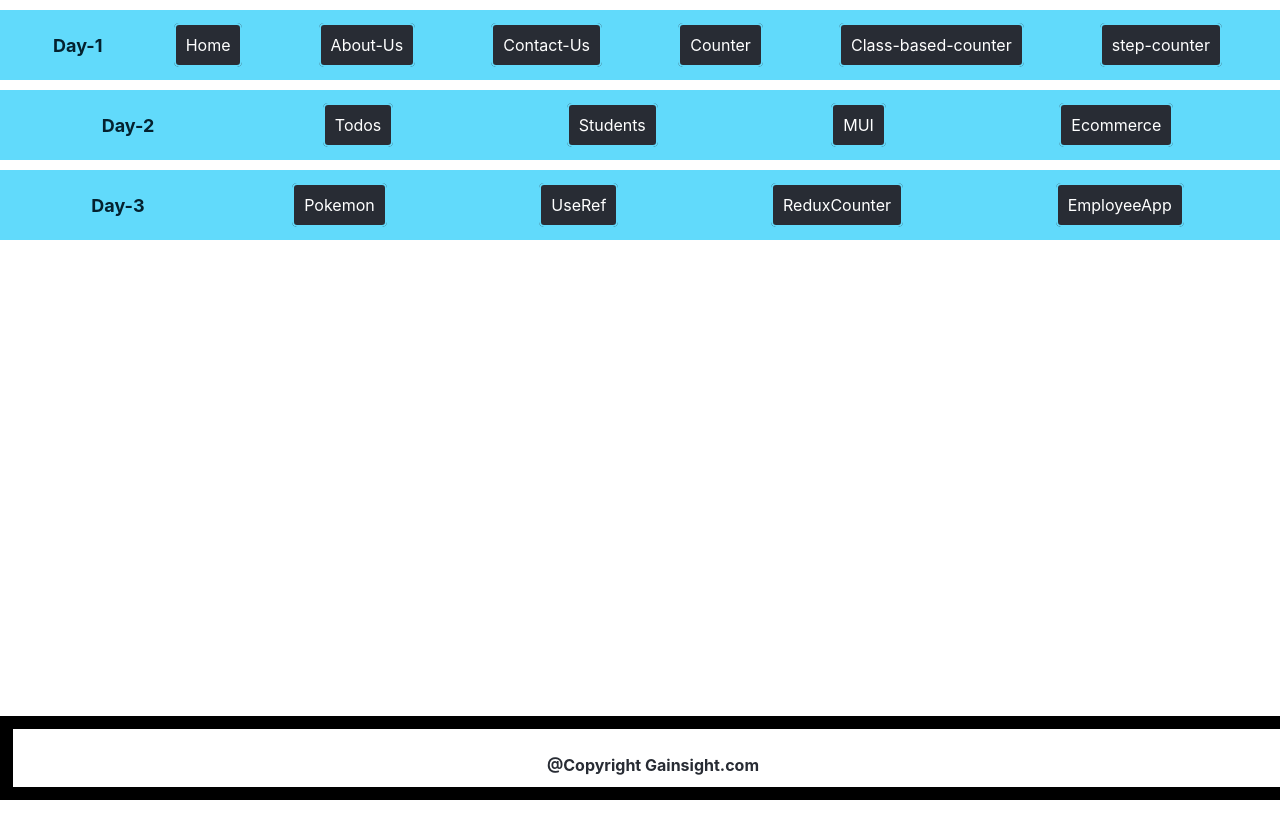
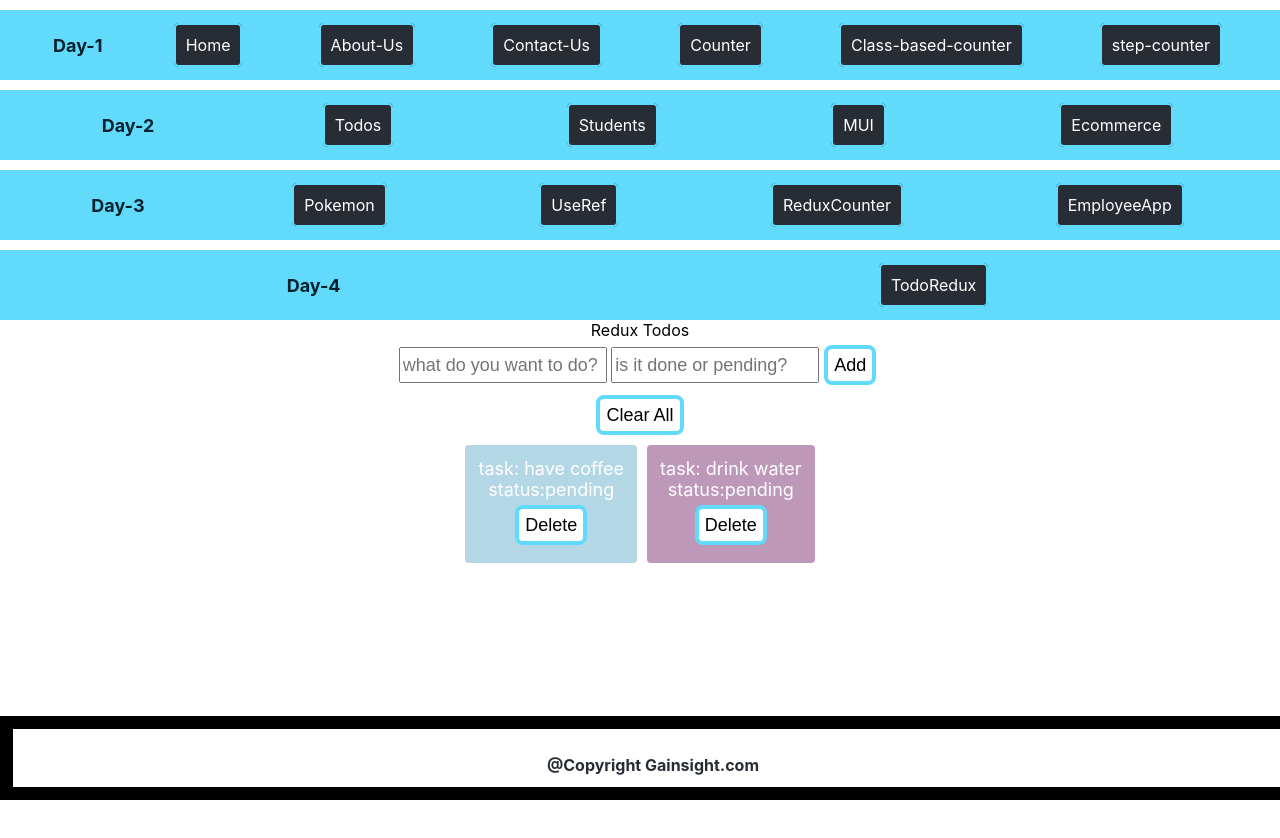
Before and after one commit to shreyanshishukla/Assignment1React, a React (Create React App) app: page /TodoRedux in a window 1280 px wide. Shown: the top 838 px of the page. Before the commit the page ends 800 px from the top, so only its background shows below. Built offline with nearby package versions, Linux system fonts and the light colour scheme.

Commit message:
day 4 assing 1

```diff
--- a/src/App.css
+++ b/src/App.css
@@ -20,13 +20,20 @@ body {
 }
 .todo {
   display: flex;
-  flex-direction: column;
+  flex-direction: row;
   justify-content: center;
   align-items: center;
+  flex-wrap: wrap-reverse;
+  margin-bottom: 300px;
 }
 .todo-items {
   margin: 4px;
   border-radius: 4px;
+  display: flex;
+  flex-direction: row;
+  justify-content: space-around;
+
+  align-items: center;
 }
 .todo-items:nth-child(even) {
   background-color: #be98b9;
@@ -36,6 +43,7 @@ body {
   padding: 5px;
   display: flex;
   width: max-content;
+  margin: 5px;
 }
 .todo-items:nth-child(odd) {
   background-color: #b4d7e6;
@@ -44,6 +52,7 @@ body {
   font-weight: 400;
   padding: 5px;
   display: flex;
+  margin: 5px;
 
   width: max-content;
 }
--- a/src/App.js
+++ b/src/App.js
@@ -18,6 +18,7 @@ import Pokemon from "./Pokemon/Pokemon";
 import UseRef from "./UseRef/UseRef";
 import ReduxCounter from "./ReduxCounter/ReduxCounter";
 import EmployeeApp from "./EmployeeApp/EmployeeApp";
+import TodoReduc from "./TodoRedux/TodoReduc";
 function App() {
   const students = ["apoorva", "kamran", "nidhi", "sana", "shreyanshi"];
 
@@ -40,7 +41,7 @@ function App() {
           day={"Day-3"}
           menus={["Pokemon", "UseRef", "ReduxCounter", "EmployeeApp"]}
         />
-
+        <Menu day={"Day-4"} menus={["TodoRedux"]} />
         <Routes>
           <Route exact path="/todos" element={<Todo />} />
           <Route exact path="/" element={<Home />} />
@@ -67,6 +68,7 @@ function App() {
           <Route exact path="/UseRef" element={<UseRef />} />
           <Route exact path="/ReduxCounter" element={<ReduxCounter />} />
           <Route exact path="/EmployeeApp" element={<EmployeeApp />} />
+          <Route exact path="/TodoRedux" element={<TodoReduc />} />
         </Routes>
 
         <Footer />
--- a/src/Reducers/countreducer.js
+++ b/src/Reducers/countreducer.js
@@ -1,4 +1,4 @@
-export const initialState = { count: 3 };
+export const initialState = { count: 3, age: 2 };
 
 export default (state = initialState, ACTION) => {
   if (ACTION.type == "increase") {
@@ -13,5 +13,17 @@ export default (state = initialState, ACTION) => {
     const newState = { ...state, count: initialState.count };
     return newState;
   }
+  if (ACTION.type == "increaseage") {
+    const newState = { ...state, age: state.age + 1 };
+    return newState;
+  }
+  if (ACTION.type == "decreaseage") {
+    const newState = { ...state, age: state.age - 1 };
+    return newState;
+  }
+  if (ACTION.type == "resetage") {
+    const newState = { ...state, age: initialState.age };
+    return newState;
+  }
   return state;
 };
--- /dev/null
+++ b/src/Reducers/todoreducer.js
@@ -0,0 +1,23 @@
+const initialState = [
+  {
+    task: "have coffee",
+    status: "pending",
+  },
+  {
+    task: "drink water",
+    status: "pending",
+  },
+];
+
+export default (state = initialState, action) => {
+  switch (action.type) {
+    case "addTodo":
+      return [...state, action.payload];
+    case "delTodo":
+      return state.filter((v, indx) => indx != action.payload.indx);
+    case "delAll":
+      return [];
+    default:
+      return state;
+  }
+};
--- a/src/ReduxCounter/ReduxCounter.js
+++ b/src/ReduxCounter/ReduxCounter.js
@@ -1,17 +1,35 @@
 import { useDispatch, useSelector } from "react-redux";
+import {
+  increase,
+  decrease,
+  reset,
+  increaseage,
+  decreaseage,
+  resetage,
+} from "../actions/counteraction";
 export default () => {
-  const [count] = useSelector((state) => {
-    return [state.count];
+  const [count, age] = useSelector((state) => {
+    return [state.count.count, state.count.age];
   });
+
   const dispatch = useDispatch();
   const increaseCount = () => {
-    dispatch({ type: "increase" });
+    dispatch(increase());
   };
   const decreaseCount = () => {
-    dispatch({ type: "decrease" });
+    dispatch(decrease());
   };
   const resetCount = () => {
-    dispatch({ type: "reset" });
+    dispatch(reset());
+  };
+  const increaseAge = () => {
+    dispatch(increaseage());
+  };
+  const decreaseAge = () => {
+    dispatch(decreaseage());
+  };
+  const resetAge = () => {
+    dispatch(resetage());
   };
   return (
     <>
@@ -19,6 +37,10 @@ export default () => {
       <button onClick={increaseCount}>INC</button>
       <button onClick={decreaseCount}>DEC</button>
       <button onClick={resetCount}>RESET</button>
+      <div>Age={age}</div>
+      <button onClick={increaseAge}>INC</button>
+      <button onClick={decreaseAge}>DEC</button>
+      <button onClick={resetAge}>RESET</button>
     </>
   );
 };
--- a/src/Store/Store.js
+++ b/src/Store/Store.js
@@ -1,4 +1,8 @@
-import { createStore } from "redux";
-import countreducer, { initialState } from "../Reducers/countreducer";
-let store = createStore(countreducer);
+import { combineReducers, createStore } from "redux";
+import countreducer from "../Reducers/countreducer";
+import todoReducer from "../Reducers/todoreducer";
+
+let store = createStore(
+  combineReducers({ count: countreducer, todo: todoReducer })
+);
 export default store;
--- /dev/null
+++ b/src/TodoRedux/TodoReduc.js
@@ -0,0 +1,55 @@
+import { useDispatch, useSelector } from "react-redux";
+import { addTodo, delTodo, deleteAll } from "../actions/todoactions";
+import store from "../Store/Store";
+
+export default () => {
+  const todostate = useSelector((state) => {
+    return state.todo;
+  });
+
+  const dispatcher = useDispatch();
+  console.log("store ", store);
+  const addTodos = (event) => {
+    event.preventDefault();
+    const payload = {
+      task: event.target.task.value,
+      status: event.target.status.value,
+    };
+    dispatcher(addTodo(payload));
+  };
+  const deleTodo = (indx) => {
+    dispatcher(delTodo({ indx }));
+  };
+  const clearAll = () => {
+    dispatcher(deleteAll());
+  };
+  return (
+    <div>
+      Redux Todos
+      <form onSubmit={addTodos} className="todo-form">
+        <input name="task" placeholder="what do you want to do?" />{" "}
+        <input name="status" placeholder="is it done or pending?" />
+        <button className="btn"> Add</button>
+      </form>
+      <button onClick={clearAll} className="btn">
+        Clear All
+      </button>
+      <div className="todo">
+        {todostate.map((t, indx) => (
+          <div className="todo-items">
+            <div className="todo-todo-item">
+              task: {t.task}
+              <br />
+              status:{t.status}
+              <br />
+              <button onClick={() => deleTodo(indx)} className="btn">
+                Delete
+              </button>
+              <br />
+            </div>
+          </div>
+        ))}
+      </div>
+    </div>
+  );
+};
--- a/src/Todos/Todo.js
+++ b/src/Todos/Todo.js
@@ -33,3 +33,4 @@ export default () => {
     </div>
   );
 };
+//boilerplate
--- /dev/null
+++ b/src/actions/counteraction.js
@@ -0,0 +1,18 @@
+export const increase = () => ({
+  type: "increase",
+});
+export const decrease = () => ({
+  type: "decrease",
+});
+export const increaseage = () => ({
+  type: "increaseage",
+});
+export const decreaseage = () => ({
+  type: "decreaseage",
+});
+export const reset = () => ({
+  type: "reset",
+});
+export const resetage = () => ({
+  type: "resetage",
+});
--- /dev/null
+++ b/src/actions/todoactions.js
@@ -0,0 +1,6 @@
+export const addTodo = (payload) => ({
+  type: "addTodo",
+  payload,
+});
+export const delTodo = (payload) => ({ type: "delTodo", payload });
+export const deleteAll = () => ({ type: "delAll" });
```
